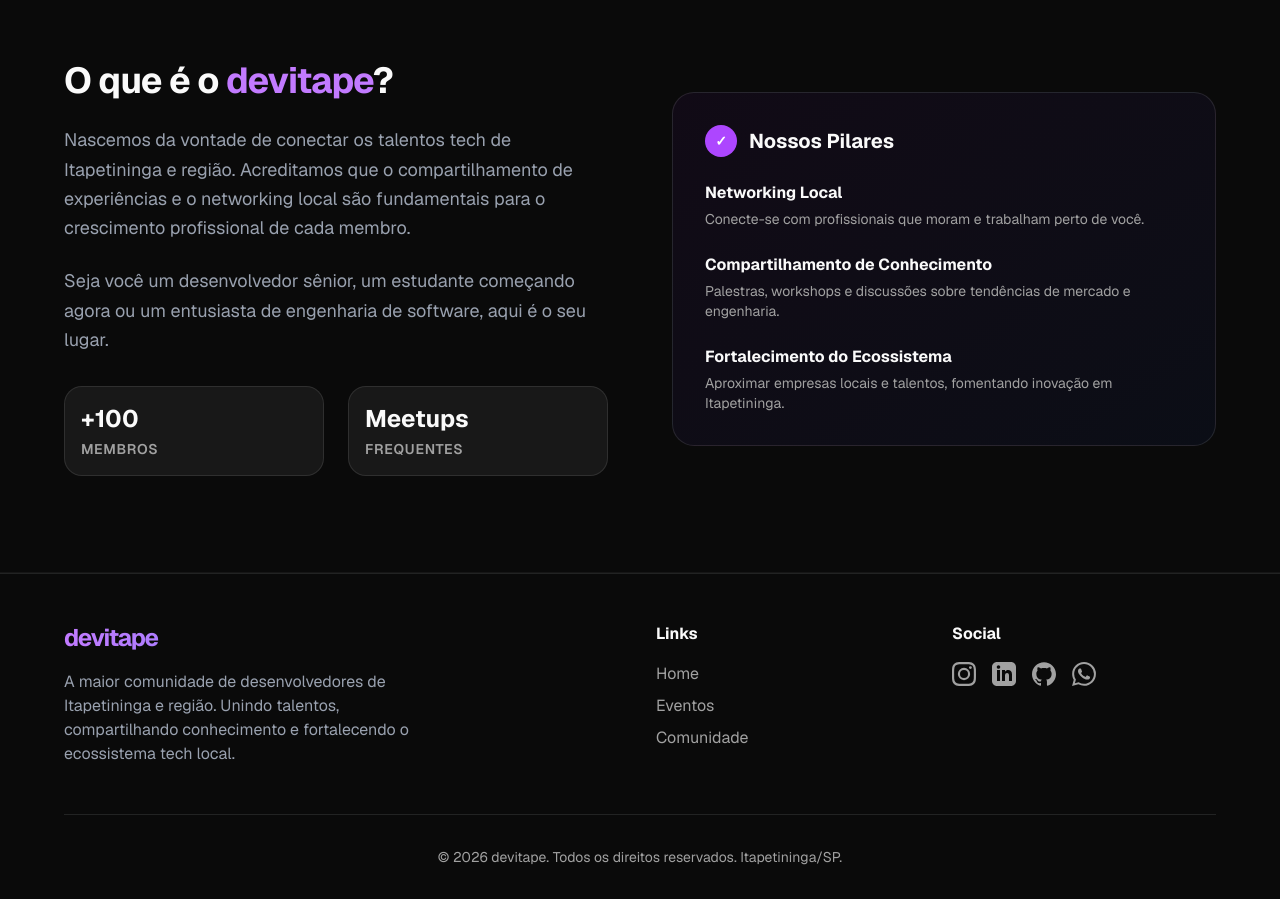
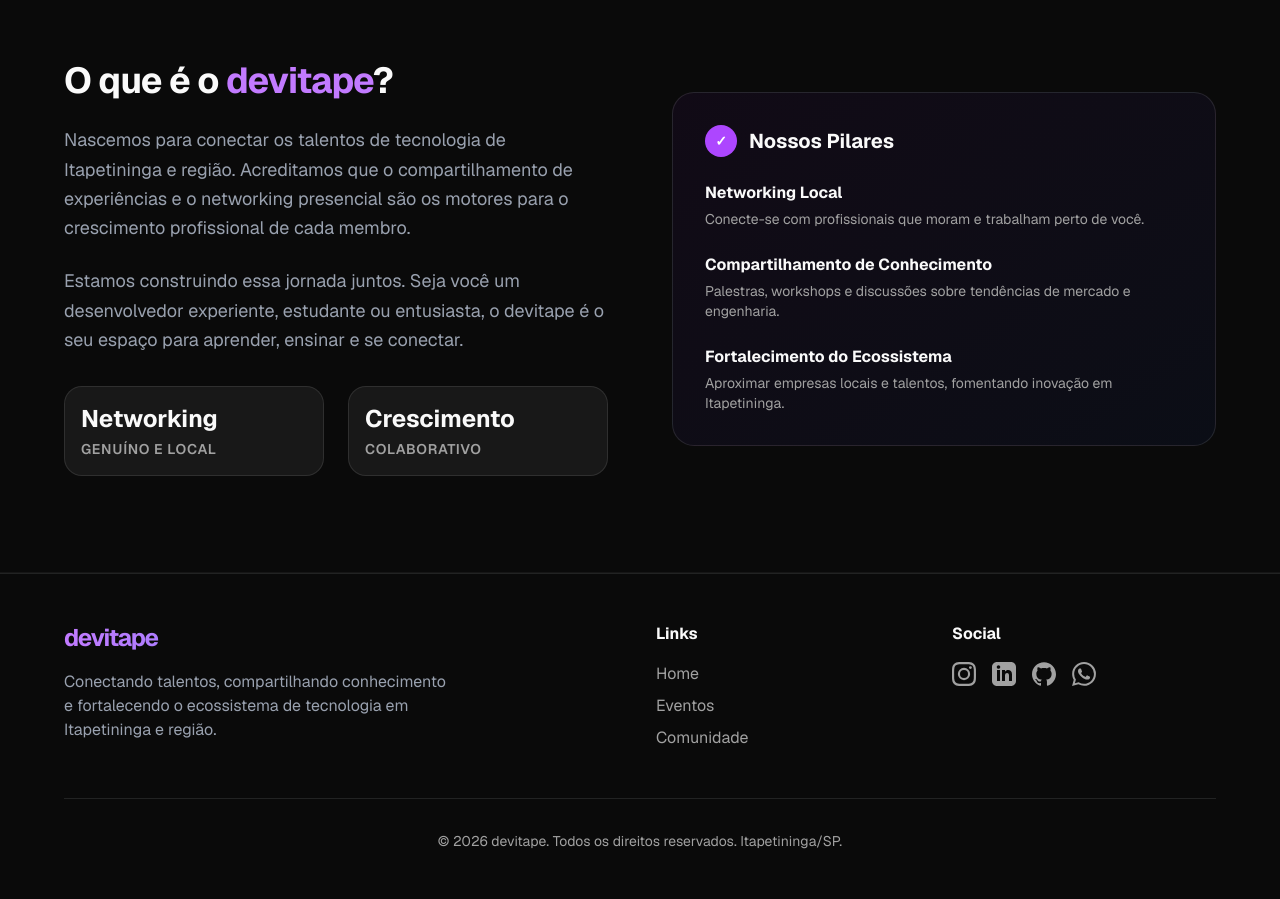
Before and after one commit to paulhenrique/devitape, a Next.js app: page / in a window 1280 px wide. Shown: the part 1280-2179 px from the top of the page. Built offline with nearby package versions, Linux system fonts and the light colour scheme.

Commit message:
Update welcome page

```diff
--- a/src/app/layout.tsx
+++ b/src/app/layout.tsx
@@ -19,7 +19,7 @@ const geistMono = Geist_Mono({
 export const metadata: Metadata = {
   metadataBase: new URL("https://devitape.com.br"),
   title: "devitape | Comunidade Tech de Itapetininga e Região",
-  description: "A maior comunidade de desenvolvedores de Itapetininga/SP. Encontros, networking, eventos e compartilhamento de conhecimento sobre tecnologia e engenharia de software.",
+  description: "A comunidade de tecnologia de Itapetininga e região. Encontros, networking, eventos e compartilhamento de conhecimento sobre engenharia de software.",
   keywords: ["devitape", "Itapetininga", "comunidade dev", "desenvolvedores", "tecnologia", "engenharia de software", "software engineering", "meetup", "programação"],
   openGraph: {
     title: "devitape | Comunidade Tech de Itapetininga",
--- a/src/app/page.tsx
+++ b/src/app/page.tsx
@@ -127,19 +127,19 @@ export default async function Home() {
             <div>
               <h2 className="text-4xl font-bold mb-6 tracking-tight">O que é o <span className="text-purple-400">devitape</span>?</h2>
               <p className="text-gray-400 text-lg mb-6 leading-relaxed">
-                Nascemos da vontade de conectar os talentos tech de Itapetininga e região. Acreditamos que o compartilhamento de experiências e o networking local são fundamentais para o crescimento profissional de cada membro.
+                Nascemos para conectar os talentos de tecnologia de Itapetininga e região. Acreditamos que o compartilhamento de experiências e o networking presencial são os motores para o crescimento profissional de cada membro.
               </p>
               <p className="text-gray-400 text-lg mb-8 leading-relaxed">
-                Seja você um desenvolvedor sênior, um estudante começando agora ou um entusiasta de engenharia de software, aqui é o seu lugar.
+                Estamos construindo essa jornada juntos. Seja você um desenvolvedor experiente, estudante ou entusiasta, o devitape é o seu espaço para aprender, ensinar e se conectar.
               </p>
               <div className="grid grid-cols-2 gap-6">
                 <div className="p-4 rounded-2xl bg-muted/50 border border-border">
-                  <div className="text-2xl font-bold text-foreground mb-1">+100</div>
-                  <div className="text-sm text-muted-foreground uppercase tracking-wider font-semibold">Membros</div>
+                  <div className="text-2xl font-bold text-foreground mb-1">Networking</div>
+                  <div className="text-sm text-muted-foreground uppercase tracking-wider font-semibold">Genuíno e Local</div>
                 </div>
                 <div className="p-4 rounded-2xl bg-muted/50 border border-border">
-                  <div className="text-2xl font-bold text-foreground mb-1">Meetups</div>
-                  <div className="text-sm text-muted-foreground uppercase tracking-wider font-semibold">Frequentes</div>
+                  <div className="text-2xl font-bold text-foreground mb-1">Crescimento</div>
+                  <div className="text-sm text-muted-foreground uppercase tracking-wider font-semibold">Colaborativo</div>
                 </div>
               </div>
             </div>
--- a/src/components/Footer.tsx
+++ b/src/components/Footer.tsx
@@ -12,7 +12,7 @@ export default function Footer() {
               devitape
             </span>
             <p className="text-gray-400 max-w-sm">
-              A maior comunidade de desenvolvedores de Itapetininga e região. Unindo talentos, compartilhando conhecimento e fortalecendo o ecossistema tech local.
+              Conectando talentos, compartilhando conhecimento e fortalecendo o ecossistema de tecnologia em Itapetininga e região.
             </p>
           </div>
           <div>
```
